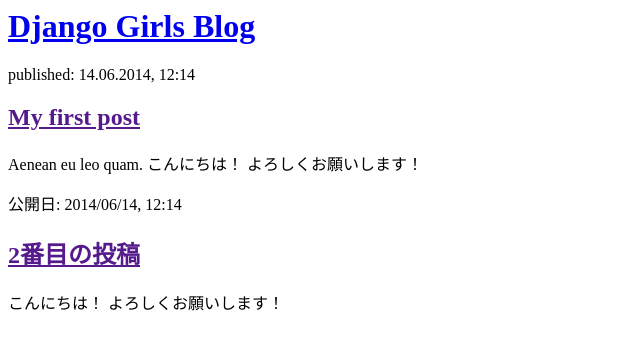
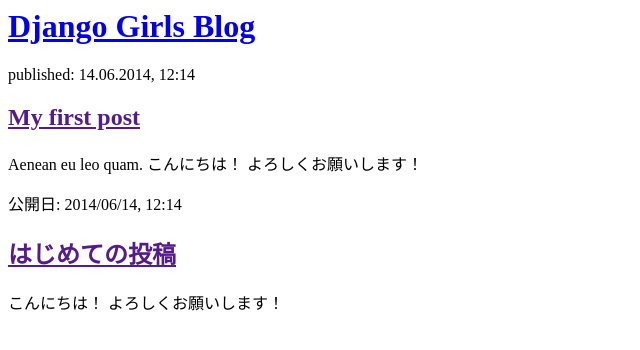
Before and after one commit to chie93777/my-first-blog, a Django app: page / in a window 1280 px wide. Shown: the top 350 px of the page, without its empty margins (0-640 px from the left). Run offline with Django 3.2, Linux system fonts and the light colour scheme.

Commit message:
Changed the HTML for the site.

```diff
--- a/blog/templates/blog/post_list.html
+++ b/blog/templates/blog/post_list.html
@@ -15,7 +15,7 @@
 
         <div>
             <p>公開日: 2014/06/14, 12:14</p>
-            <h2><a href="">2番目の投稿</a></h2>
+            <h2><a href="">はじめての投稿</a></h2>
             <p> こんにちは！ よろしくお願いします！ </p>
         </div>
     </body>
```
